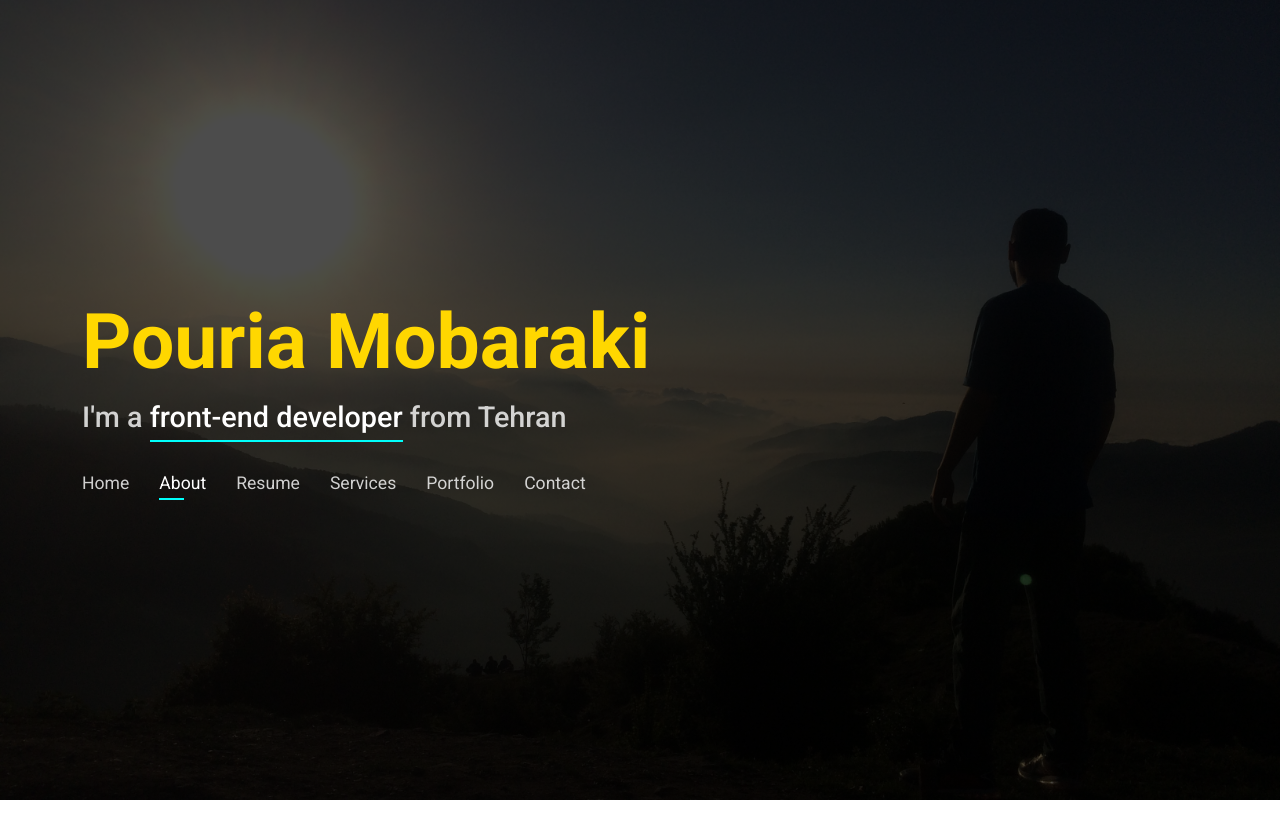
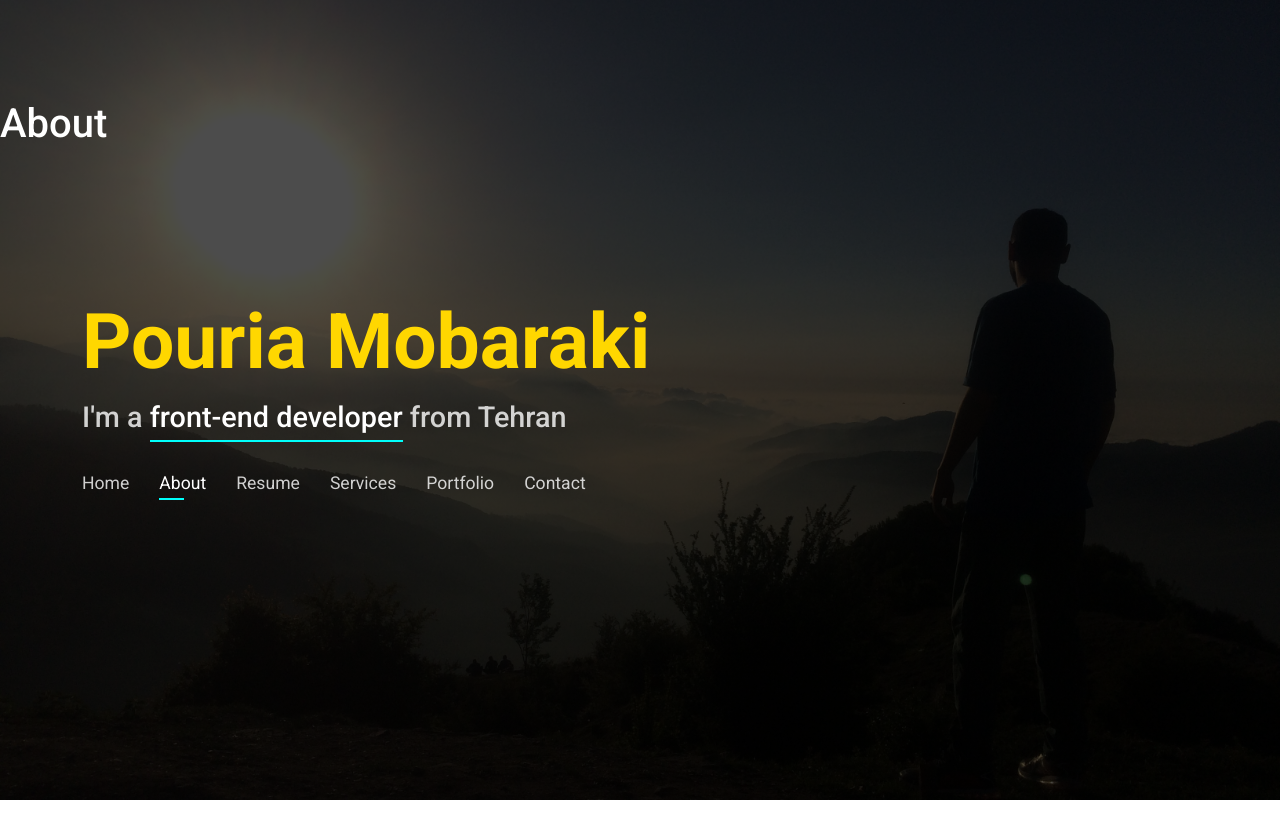
Before and after one commit to pouria-mobaraki/Portfolio-Website, a React (Create React App) app: page / in a window 1280 px wide. Both pictures are taken after a click on the link "About". Shown: the top 838 px of the page. After the commit the page ends 800 px from the top, so only its background shows below. Built offline with nearby package versions, Linux system fonts and the light colour scheme.

Commit message:
write handle section func and another part

```diff
--- a/src/App.css
+++ b/src/App.css
@@ -55,3 +55,23 @@ a:hover {
 h1,h2,h3,h4,h5,h6,p {
   font-family: 'Roboto', sans-serif;
 }
+/* section general */
+section {
+  overflow: hidden;
+  position: absolute;
+  width: 100%;
+  top: 50vh;
+  bottom: 0;
+  opacity: 0;
+  visibility: hidden;
+  transition: ease-in-out 1s;
+  z-index: 2;
+}
+section.section-show {
+  top: 100px;
+  height: auto;
+  opacity: 1;
+  visibility: visible;
+  padding-bottom: 50px;
+  overflow-y: visible;
+}
--- a/src/App.js
+++ b/src/App.js
@@ -54,15 +54,25 @@ function App() {
     },
   ]
 
+  const handleSectionActive = (target) => {
+    sections.map(section => {
+      section.ref.current.classList.remove('section-show')
+      if (section.ref.current.id === target) {
+        section.ref.current.classList.add('section-show')
+      }
+      return section
+  })
+
+  }
 
   return (
     <>
-    <Header ref={homeRef}/>
-    <About ref={aboutRef}/>
-    <Resume  ref={resumeRef}/>
-    <Services ref={serviceRef}/>
-    <Portfolio ref={portfolioRef}/>
-    <Contact ref={contactRef}/>
+    <Header reference={homeRef} sectionActive={handleSectionActive}/>
+    <About reference={aboutRef}/>
+    <Resume  reference={resumeRef}/>
+    <Services reference={serviceRef}/>
+    <Portfolio reference={portfolioRef}/>
+    <Contact reference={contactRef}/>
     </>
   );
 }
--- a/src/components/Header.jsx
+++ b/src/components/Header.jsx
@@ -3,10 +3,11 @@ import './header.css'
 import NavListItem from './NavListItem'
 import navListData from '../data/navListData'
 
-function Header() {
+function Header({reference,sectionActive}) {
 
     const [navList,setNavList] = useState(navListData)
-    const handleNavOnClick = (id) => {
+
+    const handleNavOnClick = (id,target) => {
     const newNavList =  navList.map(nav => {
         nav.active=false
         if(nav._id === id){
@@ -15,11 +16,12 @@ function Header() {
         return nav
     })
      setNavList(newNavList)
+     sectionActive(target)
 
     }
 
   return (
-    <header id='header'>
+    <header id='header' ref={reference}>
       <div className="container">
         <h1>
             <a href="#">Pouria Mobaraki</a>
--- a/src/components/NavListItem.jsx
+++ b/src/components/NavListItem.jsx
@@ -1,11 +1,11 @@
 import React from "react";
 import './navListItem.css'
 
-function NavListItem({name,_id,navOnClick,active}) {
+function NavListItem({name,_id,target,navOnClick,active}) {
   return (
     <>
       <li>
-        <a href="#" className={`${active ? "active" : "nav-link"}`} onClick={() => navOnClick(_id)}>
+        <a href="#" className={`${active ? "active" : "nav-link"}`} onClick={() => navOnClick(_id,target)}>
           {name}
         </a>
       </li>
--- a/src/pages/About.jsx
+++ b/src/pages/About.jsx
@@ -1,9 +1,9 @@
 import React from 'react'
 import './about.css'
 
-function About() {
+function About({reference}) {
   return (
-   <section id="about" className='about'>
+   <section id="about" className='about' ref={reference}>
     <h1>About</h1>
    </section>
   )
--- a/src/pages/Contact.jsx
+++ b/src/pages/Contact.jsx
@@ -1,10 +1,12 @@
 import React from 'react'
 import './contact.css'
 
-export default function Contact() {
+function Contact({reference}) {
   return (
-    <section id="contact" className="contact">
+    <section id="contact" className="contact" ref={reference}>
         <h1>Contact</h1>
     </section>
 )
 }
+
+export default Contact
--- a/src/pages/Portfolio.jsx
+++ b/src/pages/Portfolio.jsx
@@ -1,9 +1,9 @@
 import React from 'react'
 import './portfolio.css'
 
-function Portfolio() {
+function Portfolio({reference}) {
   return (
-    <section id="portfolio" className="portfolio">
+    <section id="portfolio" className="portfolio" ref={reference}>
         <h1>Portfolio</h1>
     </section>
   )
--- a/src/pages/Resume.jsx
+++ b/src/pages/Resume.jsx
@@ -1,9 +1,9 @@
 import React from 'react'
 import './resume.css'
 
-function Resume() {
+function Resume({reference}) {
   return (
-  <section id="resume" className='resume'>
+  <section id="resume" className='resume' ref={reference}>
     <h1>Resume</h1>
   </section>
   )
--- a/src/pages/Services.jsx
+++ b/src/pages/Services.jsx
@@ -1,9 +1,9 @@
 import React from 'react'
 import './services.css'
 
-function Services() {
+function Services({reference}) {
   return (
-    <section id="services" className="services">
+    <section id="services" className="services" ref={reference}>
         <h1>Services</h1>
     </section>
   )
```
